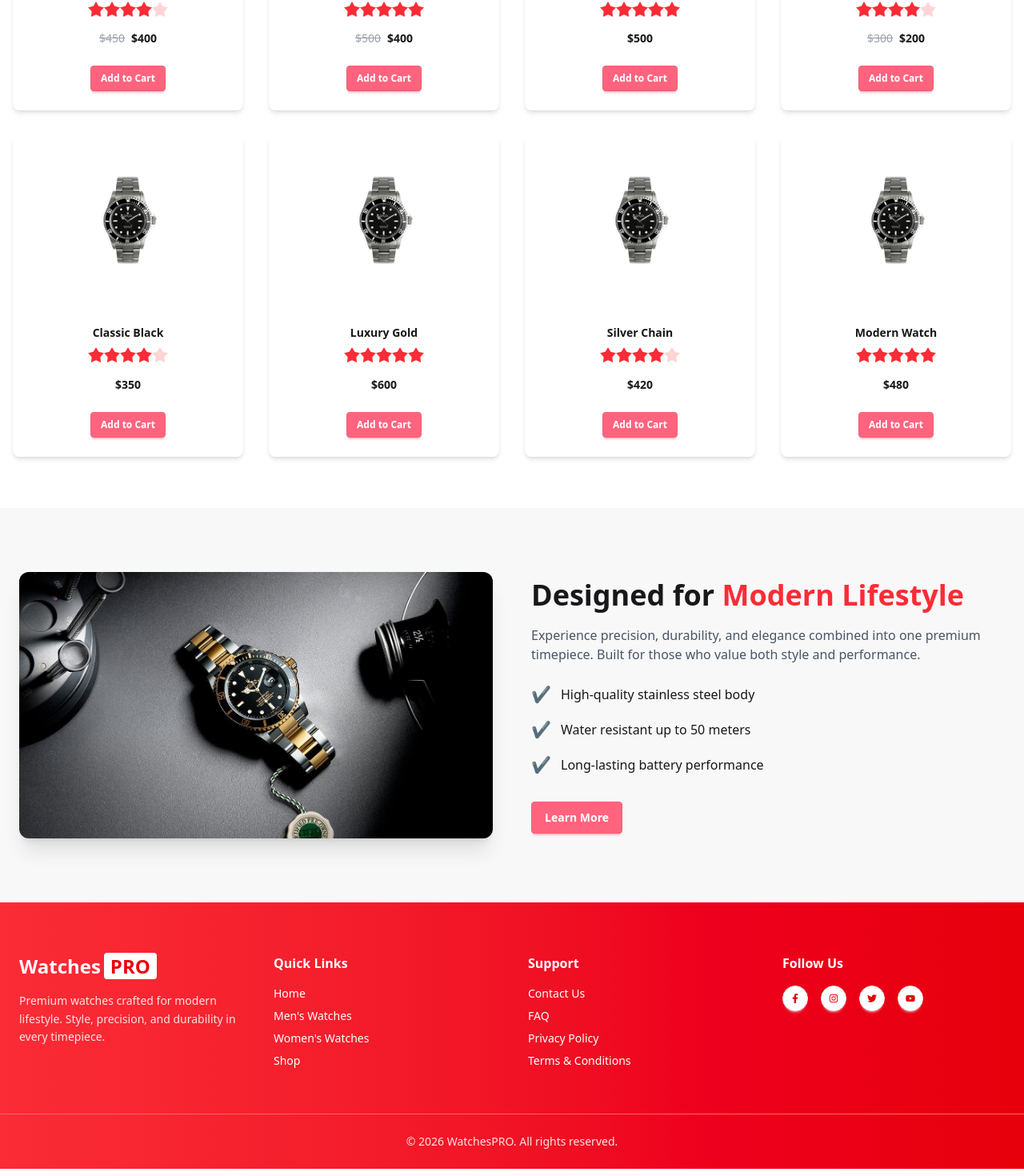
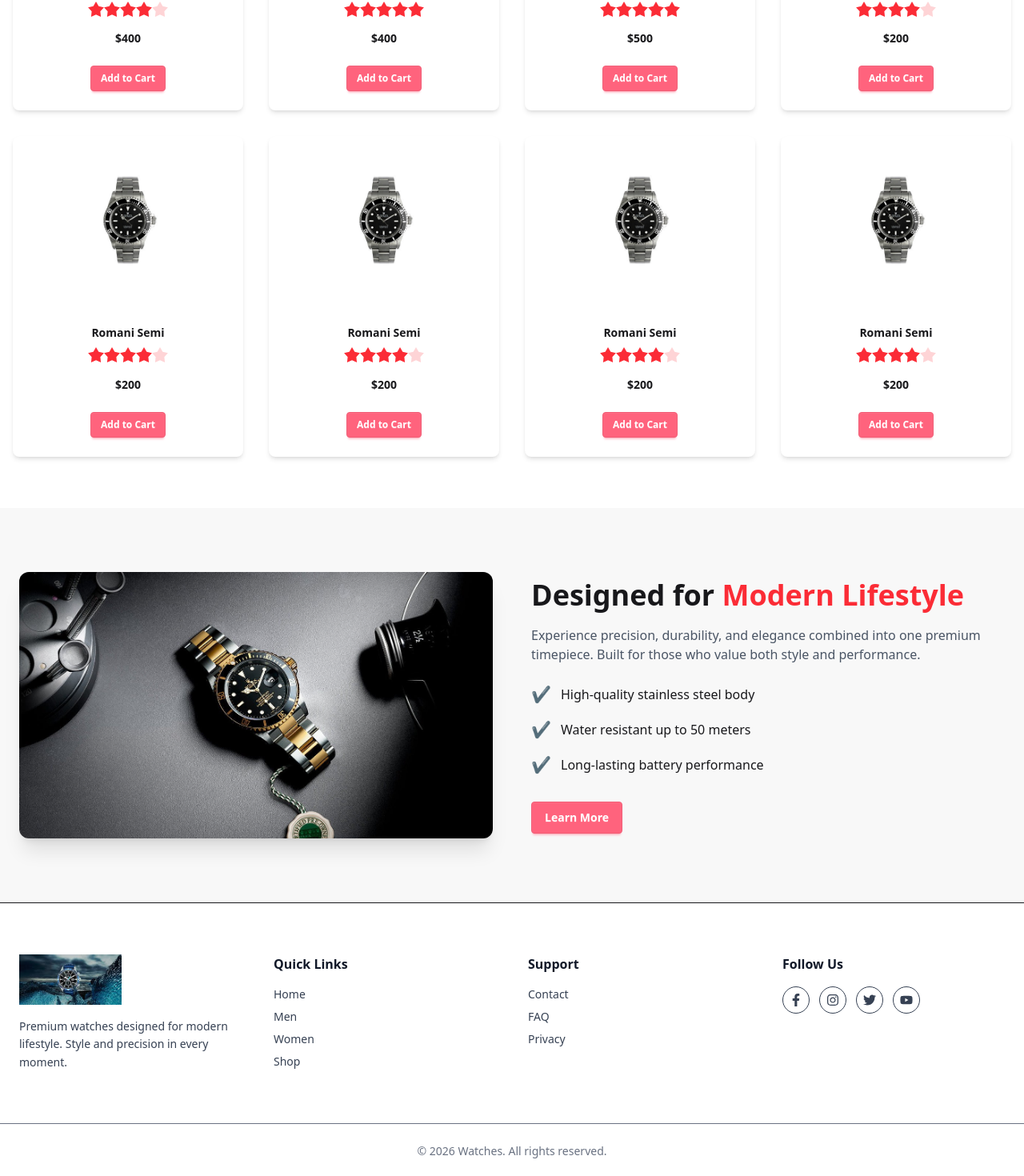
Before and after one commit to junayed-khan24/WatchBD, a React (Vite) app: page / in a window 1280 px wide. Shown: the part 1107-2577 px from the top of the page at 80% size. Built offline with nearby package versions, Linux system fonts and the light colour scheme.

Commit message:
updated code

```diff
--- a/src/Component/Footer.jsx
+++ b/src/Component/Footer.jsx
@@ -1,73 +1,66 @@
 import React from "react";
 import { Link } from "react-router";
 import { FaFacebookF, FaInstagram, FaTwitter, FaYoutube } from "react-icons/fa";
+import logo from "../../src/assets/images.jfif";
 
 const Footer = () => {
   return (
-    <footer className="bg-gradient-to-r from-red-500 to-red-600
- text-white pt-16">
-      <div className="max-w-7xl mx-auto px-6 grid grid-cols-1 md:grid-cols-4 gap-10">
+    <footer className="bg-white border-t">
+      <div className="max-w-7xl mx-auto px-6 py-16 grid grid-cols-1 md:grid-cols-4 gap-10 text-gray-700">
 
         {/* Brand */}
         <div>
-          <h2 className="text-2xl font-bold">
-            Watches<span className="bg-white text-red-600 px-2 rounded ml-1">
-              PRO
-            </span>
-          </h2>
-          <p className="mt-4 text-red-100 text-sm leading-relaxed">
-            Premium watches crafted for modern lifestyle.
-            Style, precision, and durability in every timepiece.
+          <img src={logo} alt="Logo" className="w-32 mb-4" />
+          <p className="text-sm leading-relaxed">
+            Premium watches designed for modern lifestyle.
+            Style and precision in every moment.
           </p>
         </div>
 
-        {/* Quick Links */}
+        {/* Links */}
         <div>
-          <h3 className="font-semibold mb-4">Quick Links</h3>
+          <h3 className="font-semibold mb-4 text-gray-900">Quick Links</h3>
           <ul className="space-y-2 text-sm">
             <li><Link className="hover:text-black">Home</Link></li>
-            <li><Link className="hover:text-black">Men's Watches</Link></li>
-            <li><Link className="hover:text-black">Women's Watches</Link></li>
+            <li><Link className="hover:text-black">Men</Link></li>
+            <li><Link className="hover:text-black">Women</Link></li>
             <li><Link className="hover:text-black">Shop</Link></li>
           </ul>
         </div>
 
         {/* Support */}
         <div>
-          <h3 className="font-semibold mb-4">Support</h3>
+          <h3 className="font-semibold mb-4 text-gray-900">Support</h3>
           <ul className="space-y-2 text-sm">
-            <li><Link className="hover:text-black">Contact Us</Link></li>
+            <li><Link className="hover:text-black">Contact</Link></li>
             <li><Link className="hover:text-black">FAQ</Link></li>
-            <li><Link className="hover:text-black">Privacy Policy</Link></li>
-            <li><Link className="hover:text-black">Terms & Conditions</Link></li>
+            <li><Link className="hover:text-black">Privacy</Link></li>
           </ul>
         </div>
 
         {/* Social */}
         <div>
-          <h3 className="font-semibold mb-4">Follow Us</h3>
-          <div className="flex gap-4">
-            <a className="btn btn-circle btn-sm bg-white text-red-600 hover:bg-black hover:text-white">
+          <h3 className="font-semibold mb-4 text-gray-900">Follow Us</h3>
+          <div className="flex gap-3">
+            <a className="p-2 border rounded-full hover:bg-black hover:text-white">
               <FaFacebookF />
             </a>
-            <a className="btn btn-circle btn-sm bg-white text-red-600 hover:bg-black hover:text-white">
+            <a className="p-2 border rounded-full hover:bg-black hover:text-white">
               <FaInstagram />
             </a>
-            <a className="btn btn-circle btn-sm bg-white text-red-600 hover:bg-black hover:text-white">
+            <a className="p-2 border rounded-full hover:bg-black hover:text-white">
               <FaTwitter />
             </a>
-            <a className="btn btn-circle btn-sm bg-white text-red-600 hover:bg-black hover:text-white">
+            <a className="p-2 border rounded-full hover:bg-black hover:text-white">
               <FaYoutube />
             </a>
           </div>
         </div>
+
       </div>
 
-      {/* Bottom */}
-      <div className="mt-14 border-t border-red-400">
-        <p className="text-center text-sm text-red-100 py-6">
-          © {new Date().getFullYear()} WatchesPRO. All rights reserved.
-        </p>
+      <div className="border-t py-6 text-center text-sm text-gray-500">
+        © {new Date().getFullYear()} Watches. All rights reserved.
       </div>
     </footer>
   );
--- a/src/Component/Product.jsx
+++ b/src/Component/Product.jsx
@@ -1,75 +1,74 @@
 import React from "react";
 import { Link } from "react-router";
+import watchImg from "../../src/assets/watch.png";
 
 const products = [
   {
-    id: 1,
+    id: "1",
     name: "Round Dial",
-    image:"../../src/assets/watch.png",
+    image: watchImg,
     price: 400,
-    oldPrice: 450,
     rating: 4,
-    sale: true,
+    description: "Classic round dial watch with premium finishing.",
   },
   {
-    id: 2,
+    id: "2",
     name: "Golden Classical",
-    image: "../../src/assets/watch.png",
+    image: watchImg,
     price: 400,
-    oldPrice: 500,
     rating: 5,
-    sale: true,
+    description: "Luxury golden watch for elegant style.",
   },
   {
-    id: 3,
+    id: "3",
     name: "Stainless Steel",
-    image: "../../src/assets/watch.png",
+    image: watchImg,
     price: 500,
     rating: 5,
-    sale: false,
+    description: "Strong stainless steel watch with modern design.",
   },
   {
-    id: 4,
+    id: "4",
     name: "Romani Semi",
-    image: "../../src/assets/watch.png",
+    image: watchImg,
     price: 200,
-    oldPrice: 300,
     rating: 4,
-    sale: true,
+    description: "Affordable semi-classic watch for daily use.",
   },
   {
-    id: 5,
-    image: "../../src/assets/watch.png",
-    name: "Classic Black",
-    price: 350,
+    id: "5",
+    name: "Romani Semi",
+    image: watchImg,
+    price: 200,
     rating: 4,
-    sale: false,
+    description: "Affordable semi-classic watch for daily use.",
   },
   {
-    id: 6,
-    image: "../../src/assets/watch.png",
-    name: "Luxury Gold",
-    price: 600,
-    rating: 5,
-    sale: false,
+    id: "6",
+    name: "Romani Semi",
+    image: watchImg,
+    price: 200,
+    rating: 4,
+    description: "Affordable semi-classic watch for daily use.",
   },
   {
-    id: 7,
-    name: "Silver Chain",
-    image: "../../src/assets/watch.png",
-    price: 420,
+    id: "7",
+    name: "Romani Semi",
+    image: watchImg,
+    price: 200,
     rating: 4,
-    sale: false,
+    description: "Affordable semi-classic watch for daily use.",
   },
   {
-    id: 8,
-    name: "Modern Watch",
-    image: "../../src/assets/watch.png",
-    price: 480,
-    rating: 5,
-    sale: false,
+    id: "8",
+    name: "Romani Semi",
+    image: watchImg,
+    price: 200,
+    rating: 4,
+    description: "Affordable semi-classic watch for daily use.",
   },
 ];
+
 
 const Product = () => {
   return (
--- a/src/Component/ProductDetails.jsx
+++ b/src/Component/ProductDetails.jsx
@@ -1,11 +1,12 @@
 import React from "react";
 import { useParams, Link } from "react-router";
+import watchImg from "../../src/assets/watch.png";
 
 const products = [
   {
     id: "1",
     name: "Round Dial",
-    image:"../../src/assets/watch.png",
+    image: watchImg,
     price: 400,
     rating: 4,
     description: "Classic round dial watch with premium finishing.",
@@ -13,7 +14,7 @@ const products = [
   {
     id: "2",
     name: "Golden Classical",
-    image:"../../src/assets/watch.png",
+    image: watchImg,
     price: 400,
     rating: 5,
     description: "Luxury golden watch for elegant style.",
@@ -21,7 +22,7 @@ const products = [
   {
     id: "3",
     name: "Stainless Steel",
-    image:"../../src/assets/watch.png",
+    image: watchImg,
     price: 500,
     rating: 5,
     description: "Strong stainless steel watch with modern design.",
@@ -29,7 +30,7 @@ const products = [
   {
     id: "4",
     name: "Romani Semi",
-    image:"../../src/assets/watch.png",
+    image: watchImg,
     price: 200,
     rating: 4,
     description: "Affordable semi-classic watch for daily use.",
@@ -37,33 +38,37 @@ const products = [
   {
     id: "5",
     name: "Romani Semi",
-    image:"../../src/assets/watch.png",
+    image: watchImg,
     price: 200,
     rating: 4,
     description: "Affordable semi-classic watch for daily use.",
-  },{
+  },
+  {
     id: "6",
     name: "Romani Semi",
-    image:"../../src/assets/watch.png",
+    image: watchImg,
     price: 200,
     rating: 4,
     description: "Affordable semi-classic watch for daily use.",
-  },{
+  },
+  {
     id: "7",
     name: "Romani Semi",
-    image:"../../src/assets/watch.png",
+    image: watchImg,
     price: 200,
     rating: 4,
     description: "Affordable semi-classic watch for daily use.",
-  },{
+  },
+  {
     id: "8",
     name: "Romani Semi",
-    image:"../../src/assets/watch.png",
+    image: watchImg,
     price: 200,
     rating: 4,
     description: "Affordable semi-classic watch for daily use.",
   },
 ];
+
 
 const ProductDetails = () => {
   const { id } = useParams();
```
